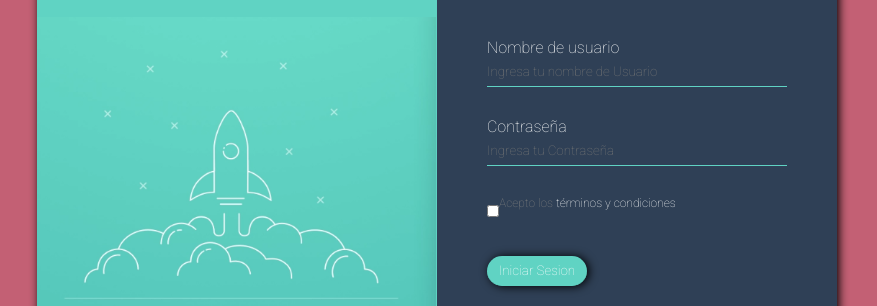
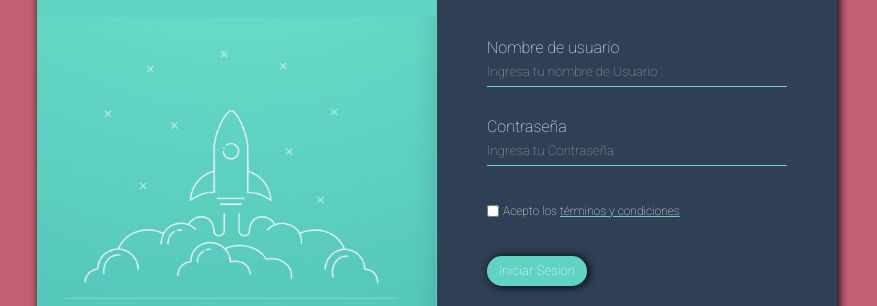
Before and after one commit to ramicouceiro/login1, a plain HTML site: page index.html in a window 1280 px wide. Shown: the part 262-568 px from the top of the page, without its empty margins (203-1080 px from the left). Drawn offline with Linux system fonts and the light colour scheme.

Commit message:
cambio de color

```diff
--- a/index.html
+++ b/index.html
@@ -30,7 +30,7 @@
                         <input type="password" name="password" id="password" placeholder="Ingresa tu Contraseña">
                         <div class="terminos">
                             <input type="checkbox" id="checkbox">
-                            <label for="checkbox">Acepto los <a href="#">términos y condiciones</a></label>
+                            <label for="checkbox"><span> Acepto los <a href="#">términos y condiciones</a></span></label>
                         </div>
                         <div class="submit">
                             <input type="button" value="Iniciar Sesion">
--- a/style.css
+++ b/style.css
@@ -62,6 +62,10 @@
                 border-bottom: 1px solid #60D3C3;
             }
 
+            input::placeholder {
+                color: rgb(167, 156, 156);
+            }
+
             .terminos {
                 display: flex;
             }
@@ -71,17 +75,18 @@
             }
 
             .terminos label {
+                padding-top: 8px;
+                padding-left: 4px;
                 font-size: 12px;
-                color: gray;
+                color: rgb(167, 156, 156);
             }
 
             .terminos label a {
-                text-decoration: none;
+                text-decoration-color: #60D3C3;
             }
 
             .terminos label a:hover {
-                text-decoration: underline;
-                text-decoration-color: #60D3C3;
+                color: #60D3C3;
             }
 
             .texto-login {
```
